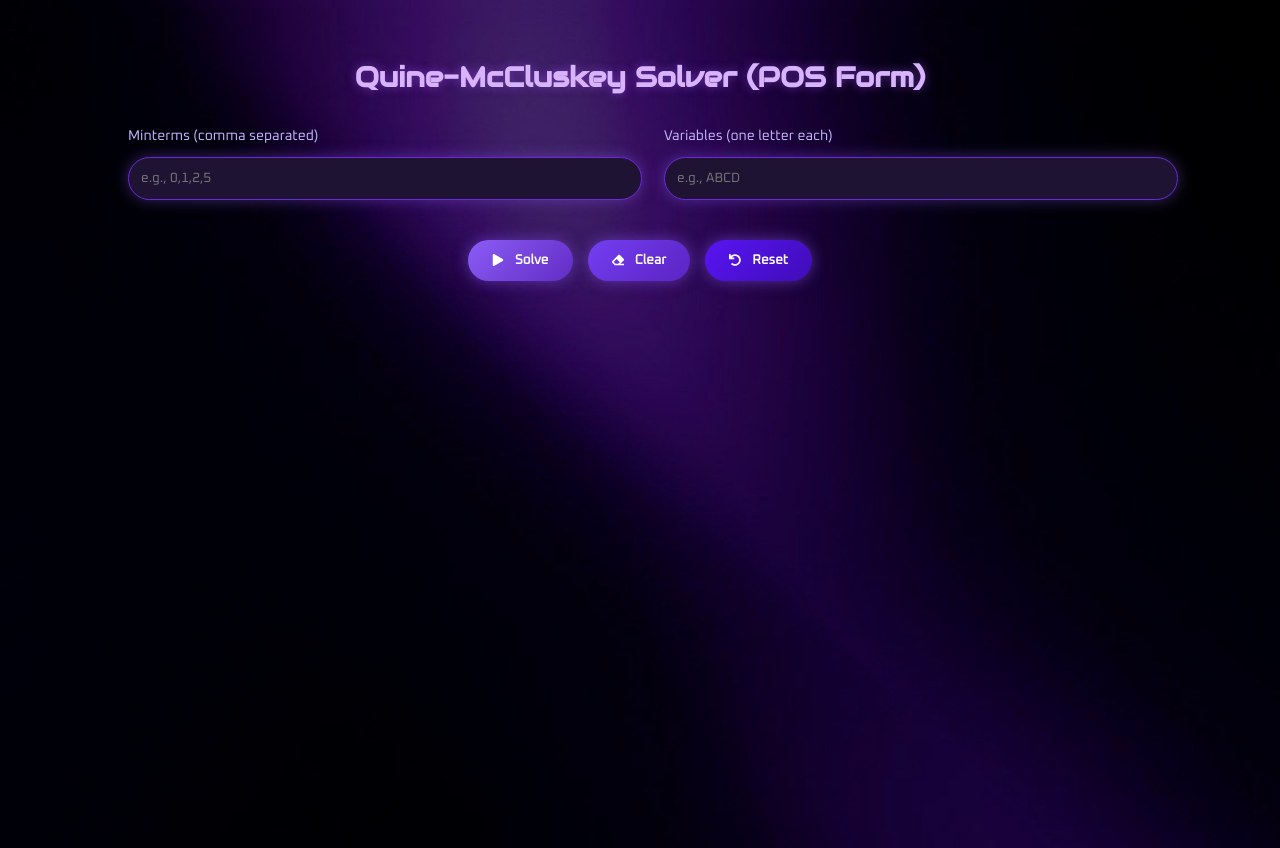
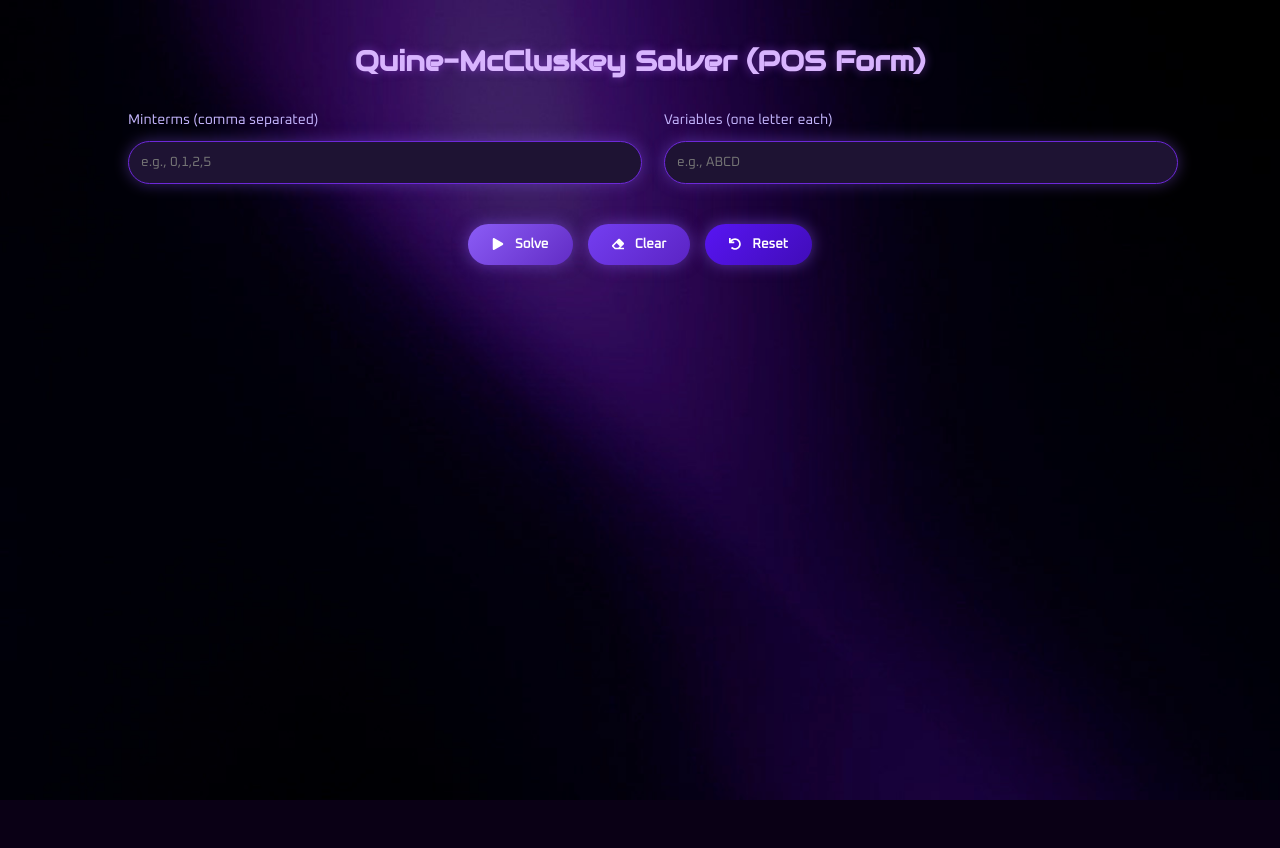
Before and after one commit to Conrad-Tinio/CS130-MP1-JAYME-TINIO, a React (Create React App) app in the folder quine-mccluskey-solver/: page / in a window 1280 px wide. After the commit the page ends 800 px from the top, so only its background shows below. Built offline with nearby package versions, Linux system fonts and the light colour scheme.

Commit message:
removed body padding

```diff
--- a/quine-mccluskey-solver/src/components/QuineMcCluskeySolver/QuineMcCluskeySolver.css
+++ b/quine-mccluskey-solver/src/components/QuineMcCluskeySolver/QuineMcCluskeySolver.css
@@ -19,8 +19,7 @@ MAJOR CHANGES FROM PREVIOUS CSS:
 /* Base Styles - UPDATED with dark theme */
 html, body {
   margin: 0;
-  padding: 1rem;
-  padding-top: 0.5rem;
+  padding: 0;
   background-color: #0a0015;
   background-image: url("images/bg-image1.png");
   background-size: cover;
```
